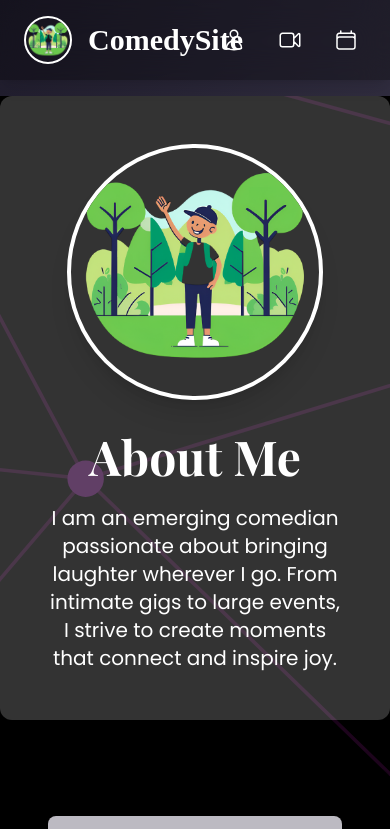
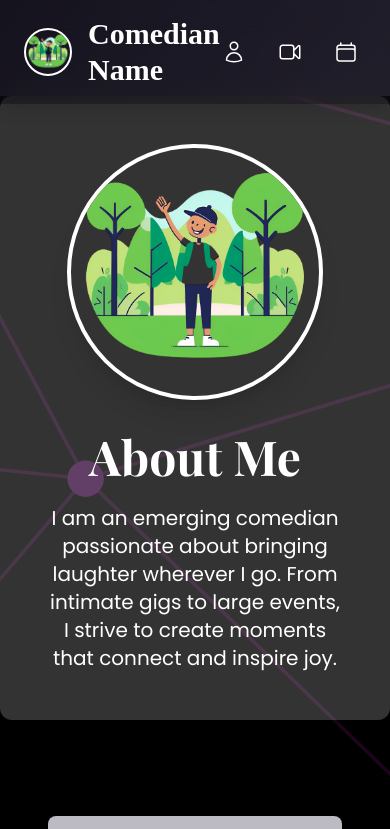
Before and after one commit to WuTangLan1/Sample-Comedy-Profile-1, a Next.js app: page / in a window 390 px wide. Shown: the top 829 px of the page. Built offline with nearby package versions, Linux system fonts and the light colour scheme.

Commit message:
fixed site title

```diff
--- a/src/components/AboutSection.tsx
+++ b/src/components/AboutSection.tsx
@@ -1,11 +1,10 @@
 // src/components/AboutSection.tsx
 import { forwardRef } from "react";
-import { motion } from "framer-motion";
 const AboutSection = forwardRef<HTMLElement>((_, ref) => {
   return (
     <section ref={ref} id="about" className="min-h-screen relative flex flex-col items-center justify-center bg-gray-100 bg-opacity-30 backdrop-filter backdrop-blur-md bg-[url('/images/backgrounds/aboutbg.svg')] bg-cover bg-center">
       <div className="absolute inset-0 bg-black opacity-50"></div>
-      <motion.div initial={{ opacity: 0, y: 50 }} whileInView={{ opacity: 1, y: 0 }} transition={{ duration: 0.7 }} viewport={{ once: true }} className="relative container mx-auto p-8 bg-white/20 rounded-xl shadow-lg flex flex-col md:flex-row items-center">
+      <div className="relative container mx-auto p-8 bg-white/20 rounded-xl shadow-lg flex flex-col md:flex-row items-center max-w-full">
         <div className="w-full md:w-1/2 p-4 flex justify-center">
           <img src="/images/profile_photos/profile5.png" alt="Profile" className="w-64 h-64 object-cover rounded-full border-4 border-white shadow-xl" />
         </div>
@@ -15,8 +14,8 @@ const AboutSection = forwardRef<HTMLElement>((_, ref) => {
             I am an emerging comedian passionate about bringing laughter wherever I go. From intimate gigs to large events, I strive to create moments that connect and inspire joy.
           </p>
         </div>
-      </motion.div>
-      <motion.div initial={{ opacity: 0, y: 50 }} whileInView={{ opacity: 1, y: 0 }} transition={{ duration: 0.7, delay: 0.2 }} viewport={{ once: true }} className="relative container mx-auto p-8 mt-12 bg-black/30 rounded-xl shadow-2xl flex flex-col md:flex-row items-center">
+      </div>
+      <div className="relative container mx-auto p-8 mt-12 bg-black/30 rounded-xl shadow-2xl flex flex-col md:flex-row items-center max-w-full">
         <div className="w-full md:w-1/2 p-4">
           <img src="/images/event_photos/event1.png" alt="Event 1" className="w-full h-auto rounded-lg shadow-lg" />
         </div>
@@ -26,8 +25,8 @@ const AboutSection = forwardRef<HTMLElement>((_, ref) => {
             From humble beginnings and personal challenges to discovering the power of humor, my journey has been filled with moments of growth and inspiration that shaped my comedic voice.
           </p>
         </div>
-      </motion.div>
-      <motion.div initial={{ opacity: 0, y: 50 }} whileInView={{ opacity: 1, y: 0 }} transition={{ duration: 0.7, delay: 0.4 }} viewport={{ once: true }} className="relative container mx-auto p-8 mt-12 bg-black/30 rounded-xl shadow-2xl flex flex-col md:flex-row-reverse items-center">
+      </div>
+      <div className="relative container mx-auto p-8 mt-12 bg-black/30 rounded-xl shadow-2xl flex flex-col md:flex-row-reverse items-center max-w-full">
         <div className="w-full md:w-1/2 p-4">
           <img src="/images/event_photos/event2.png" alt="Event 2" className="w-full h-auto rounded-lg shadow-lg" />
         </div>
@@ -37,8 +36,8 @@ const AboutSection = forwardRef<HTMLElement>((_, ref) => {
             Comedy is a celebration of life’s absurdities. It is unpredictable, deeply personal, and an art that transforms everyday moments into memorable experiences.
           </p>
         </div>
-      </motion.div>
-      <motion.div initial={{ opacity: 0, y: 50 }} whileInView={{ opacity: 1, y: 0 }} transition={{ duration: 0.7, delay: 0.6 }} viewport={{ once: true }} className="relative container mx-auto p-8 mt-12 bg-black/30 rounded-xl shadow-2xl flex flex-col md:flex-row items-center">
+      </div>
+      <div className="relative container mx-auto p-8 mt-12 bg-black/30 rounded-xl shadow-2xl flex flex-col md:flex-row items-center max-w-full">
         <div className="w-full md:w-1/2 p-4">
           <img src="/images/profile_photos/profile1.png" alt="Profile" className="w-full h-auto rounded-lg shadow-lg" />
         </div>
@@ -48,7 +47,7 @@ const AboutSection = forwardRef<HTMLElement>((_, ref) => {
             My passion for comedy stems from a desire to heal, inspire, and unite. Every laugh is a victory, and every performance is a step toward a brighter, more joyful world.
           </p>
         </div>
-      </motion.div>
+      </div>
     </section>
   );
 });
--- a/src/pages/index.tsx
+++ b/src/pages/index.tsx
@@ -17,7 +17,7 @@ const Home = () => {
         <nav className="container mx-auto flex justify-between items-center py-4 px-6">
           <div className="flex items-center space-x-4">
             <img src="/images/profile_photos/profile5.png" alt="Profile" className="w-12 h-12 rounded-full border-2 border-white" />
-            <div className="text-3xl font-bold font-[PlayfairDisplay] text-white">ComedySite</div>
+            <div className="text-3xl font-bold font-[PlayfairDisplay] text-white">Comedian Name</div>
           </div>
           <ul className="flex space-x-6">
             <li>
```
